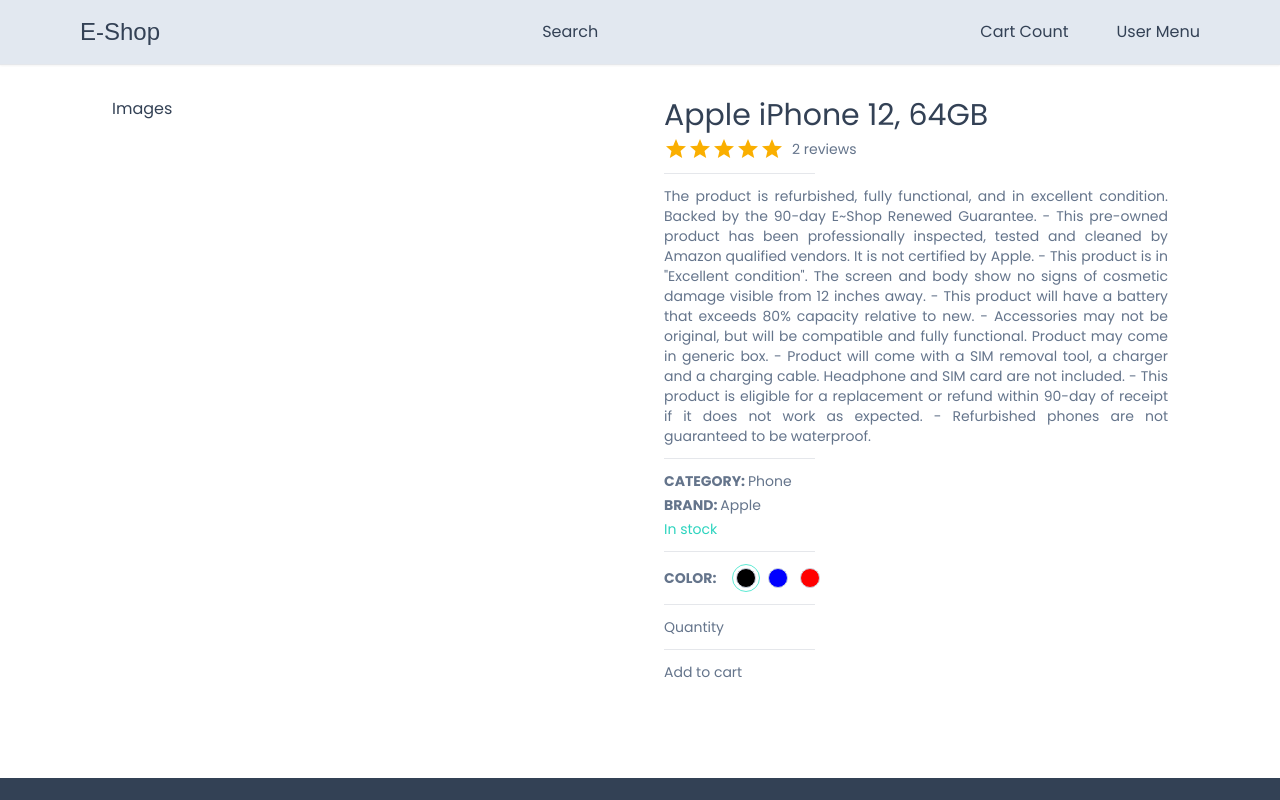
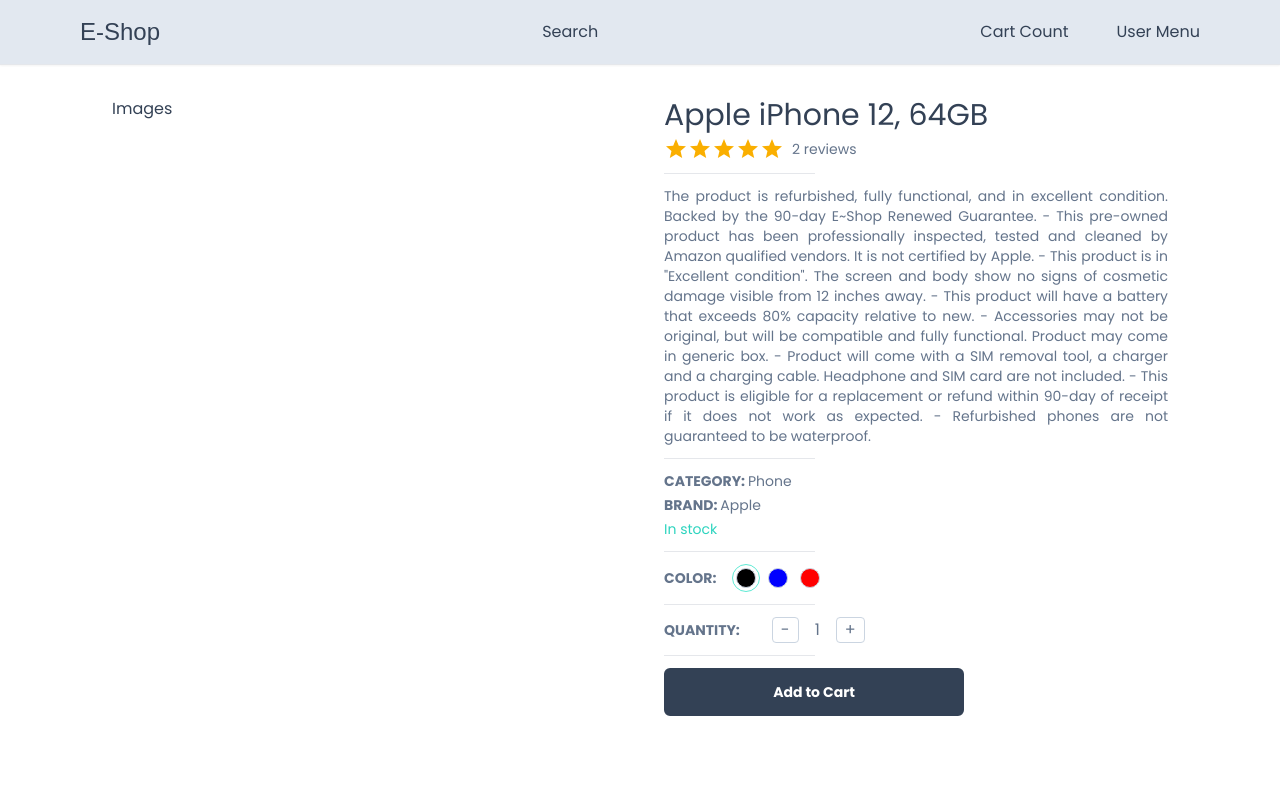
Before and after one commit to Yago-Garcez-Dev/e-shop, a Next.js app: page /product/1 in a window 1280 px wide. Shown: the top 800 px of the page. Built offline with nearby package versions, Linux system fonts and the light colour scheme; a web font is replaced by a local one.

Commit message:
Implementando método para alterar quantidade de produto e criando botão para adicionar itens ao carrinho.

```diff
--- /dev/null
+++ b/app/components/Button.tsx
@@ -0,0 +1,52 @@
+'use client';
+
+import { IconType } from "react-icons";
+
+interface ButtonPropts {
+    label: string;
+    disabled?: boolean;
+    outline?: boolean;
+    small?: boolean;
+    custom?: string;
+    icon?: IconType;
+    onClick: (e: React.MouseEvent<HTMLButtonElement>) => void;
+}
+
+const Button: React.FC<ButtonPropts> = ({
+    label,
+    disabled,
+    outline,
+    small,
+    custom,
+    icon: Icon,
+    onClick,
+}) => {
+    return (
+        <button
+            disabled={disabled}
+            className={
+                `disabled:opacity-70
+                disabled:cursor-not-allowed
+                rounded-md
+                hover:opacity-80
+                transition
+                w-full
+                border-slate-700
+                flex
+                items-center
+                justify-center
+                gap-2
+                ${outline ? "bg-white" : "bg-slate-700"}
+                ${outline ? "text-slate-700" : "text-white"}
+                ${small ? "text-sm font-light" : "text-md font-semibold"}
+                ${small ? "py-1 px-2 border-[1px]" : "py-3 px-4 border-2"}
+                ${custom ? custom : ""} `
+            }
+        >
+            {Icon && <Icon size={24} />}
+            {label}
+        </button>
+    );
+}
+
+export default Button;
--- /dev/null
+++ b/app/components/products/SetQuantity.tsx
@@ -0,0 +1,42 @@
+'use client';
+
+import { CartProductType } from "@/app/product/[productId]/ProductDetails";
+
+interface SetQtyProps {
+    cartCounter?: boolean;
+    cartProduct: CartProductType;
+    handleQtyIncrease: () => void;
+    handleQtyDecrease: () => void;
+}
+
+const btnStyles = 'border-[1.2px] border-slate-300 px-2 rounded';
+
+const SetQuantity: React.FC<SetQtyProps> = ({
+    cartCounter,
+    cartProduct,
+    handleQtyIncrease,
+    handleQtyDecrease
+}) => {
+    return (
+        <div className="flex gap-8 items-center">
+            {
+                cartCounter ? null : <div className="font-semibold">QUANTITY:</div>
+            }
+
+            <div className="flex gap-4 items-center text-base">
+                <button onClick={handleQtyDecrease} className={btnStyles}>
+                    -
+                </button>
+
+                <div>
+                    {cartProduct.quantity}
+                </div>
+
+                <button onClick={handleQtyIncrease} className={btnStyles}>
+                    +
+                </button>
+            </div>
+        </div>);
+}
+
+export default SetQuantity;
--- a/app/product/[productId]/ProductDetails.tsx
+++ b/app/product/[productId]/ProductDetails.tsx
@@ -1,6 +1,8 @@
 'use client';
 
+import Button from "@/app/components/Button";
 import SetColor from "@/app/components/products/SetColor";
+import SetQuantity from "@/app/components/products/SetQuantity";
 import { Rating } from "@mui/material";
 import { useCallback, useState } from "react";
 
@@ -53,6 +55,26 @@
         }, [cartProduct.selectedImg]
     );
 
+    const handleQtyIncrease = useCallback(() => {
+        if (cartProduct.quantity === 99) {
+            return;
+        }
+
+        setCartProduct((prev) => {
+            return { ...prev, quantity: ++prev.quantity }
+        })
+    }, [cartProduct]);
+
+    const handleQtyDecrease = useCallback(() => {
+        if (cartProduct.quantity === 1) {
+            return;
+        }
+
+        setCartProduct((prev) => {
+            return { ...prev, quantity: --prev.quantity }
+        })
+    }, [cartProduct]);
+
     return (
         <div className='grid grid-cols-1 md:grid-cols-2 gap-12'>
             <div>
@@ -103,14 +125,19 @@
 
                 <Horizontal />
 
-                <div>
-                    Quantity
-                </div>
+                <SetQuantity
+                    cartProduct={cartProduct}
+                    handleQtyIncrease={handleQtyIncrease}
+                    handleQtyDecrease={handleQtyDecrease}
+                />
 
                 <Horizontal />
 
-                <div>
-                    Add to cart
+                <div className="max-w-[300px]">
+                    <Button
+                        label='Add to Cart'
+                        onClick={() => { }}
+                    />
                 </div>
             </div>
         </div>
```
